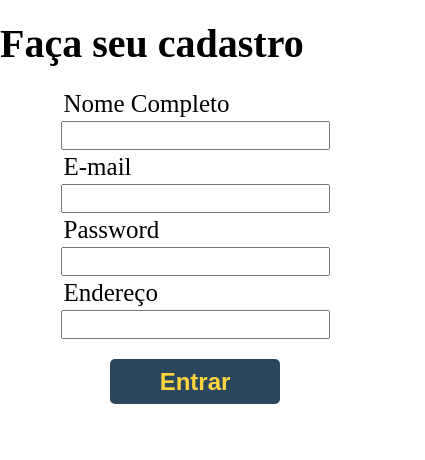
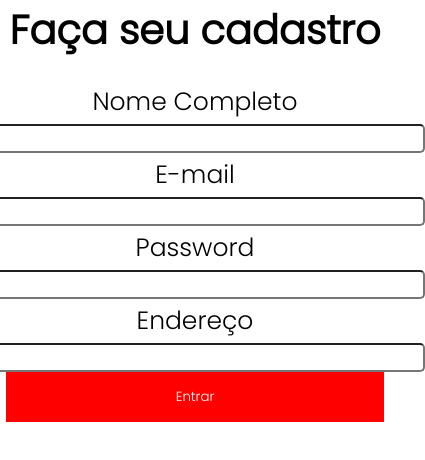
Before and after one commit to mariananogueirab/hacka-ifood-frontend, a React (Create React App) app: page /user in a window 390 px wide. Shown: the top 460 px of the page, 425 px wide, since content can reach past the window. Built offline with nearby package versions, Linux system fonts and the light colour scheme.

Commit message:
css login and restrictions pages

```diff
--- a/public/index.html
+++ b/public/index.html
@@ -24,6 +24,9 @@
       work correctly both with client-side routing and a non-root public URL.
       Learn how to configure a non-root public URL by running `npm run build`.
     -->
+    <link rel="preconnect" href="https://fonts.googleapis.com/%22%3E">
+    <link rel="preconnect" href="https://fonts.gstatic.com/" crossorigin>
+    <link href="https://fonts.googleapis.com/css2?family=Poppins:wght@300&display=swap" rel="stylesheet">
     <title>React App</title>
   </head>
   <body>
--- a/src/components/Login.jsx
+++ b/src/components/Login.jsx
@@ -35,8 +35,9 @@ function Login() {
     <div className="div-login">
       <h1>Login</h1>
       <form onSubmit={handleLogin} className="form">
+        <div className="div-input">
           <Input
-          label="E-mail"
+            label="Email"
             className="input"
             type="email"
             testid="email-input"
@@ -55,17 +56,22 @@ function Login() {
               setLogin({ ...login, password: target.value });
             }}
           />
-        <Button
-          className="button-login"
-          testid="login-submit-btn"
-          label="Entrar"
-        />
+        </div>
+        <div className="button-div-register">
           <Button
             className="button-register"
             testid="register-btn"
             label="Fazer Cadastro"
             onClick={() => history.push('/register')}
           />
+        </div>
+        <div className="button-div">
+          <Button
+            className="button-login"
+            testid="login-submit-btn"
+            label="Entrar"
+          />
+        </div>
       </form>
     </div>
   );
--- a/src/components/Register.jsx
+++ b/src/components/Register.jsx
@@ -35,9 +35,8 @@ function Register() {
     }
   };
 
-
   return (
-    <div className="div-register">
+    <div className="div-login">
       <h1>Faça seu cadastro</h1>
       <form onSubmit={handleRegister} className="form">
         <Input
@@ -80,11 +79,13 @@ function Register() {
             setRegister({ ...register, address: target.value });
           }}
         />
-        <Button
-          className="button-login-register"
-          testid="register-submit-btn"
-          label="Entrar"
-        />
+        <div className="button-div">
+          <Button
+            className="button-login"
+            testid="register-submit-btn"
+            label="Entrar"
+          />
+        </div>
       </form>
     </div>
   );
--- a/src/pages/RecipeDetails.jsx
+++ b/src/pages/RecipeDetails.jsx
@@ -1,3 +1,4 @@
+/* eslint-disable no-console */
 import React, { useEffect, useState } from 'react';
 import { useParams } from 'react-router-dom';
 import api from '../api';
--- a/src/pages/Recipes.jsx
+++ b/src/pages/Recipes.jsx
@@ -1,3 +1,4 @@
+/* eslint-disable no-console */
 import React, { useEffect, useState } from 'react';
 import { Link } from 'react-router-dom';
 import api from '../api';
--- a/src/pages/Restrictions.jsx
+++ b/src/pages/Restrictions.jsx
@@ -6,7 +6,7 @@ import { useHistory } from 'react-router-dom';
 import Button from '../components/Button';
 import api from '../api';
 // import IFoodContext from '../context/IFoodContext';
-// import '../styles/restrictions.css';
+import '../styles/restrictions.css';
 
 function Restrictions() {
   const [restrictions, setRestrictions] = useState([]);
@@ -37,7 +37,7 @@ function Restrictions() {
   };
 
   return (
-    <div>
+    <div className="form">
       <form onSubmit={handleRestrictions}>
         <h2>Queremos melhorar as nossas sugestões para você!</h2>
         <h4>Você tem alergia a algum desses elementos?</h4>
@@ -60,7 +60,7 @@ function Restrictions() {
             label="Adicionar outras alergias"
           />
         </div>
-        <div className="btn-continue">
+        <div className="btn-div">
           <Button
             className="continue-btn"
             testid="btn-continue"
--- a/src/styles/home.css
+++ b/src/styles/home.css
@@ -1,13 +1,66 @@
 * {
   margin: 0;
   padding: 0;
+  font-family: 'Poppins', sans-serif;
 }
 
+@media screen and (max-width: 411px) {
   .div-home {
-  background-color: #2b475e;
     display: flex;
     flex-direction: column;
     align-items: center;
     height: 100vh;
     width: 100vw;
   }
+
+  .div-login {
+    display: flex;
+    flex-direction: column;
+    align-content: center;
+    text-align: center;
+    padding: 0;
+  }
+
+  .div-login h1 {
+    font-size: 40px;
+    padding-top: 0;
+  }
+
+  .div-input {
+    padding-top: 20px;
+    padding-bottom: 15px;
+  }
+
+  .form input {
+    border-radius: 5px;
+    font-size: 20px;
+    padding: 0 35px;
+  }
+
+  .button-register {
+    border: none;
+    font-size: 13px;
+  }
+
+  .button-div-register {
+    display: flex;
+    justify-content: flex-end;
+    padding: 10px;
+    padding-bottom: 280px;
+  }
+
+  .button-div {
+    display: flex;
+    flex-direction: row;
+    justify-content: center;
+    padding: 15px 170px;
+    background-color: red;
+  }
+
+  .button-login {
+    background-color: red;
+    border: none;
+    color: white;
+    font-weight: 500;
+  }
+}
--- a/src/styles/restrictions.css
+++ b/src/styles/restrictions.css
@@ -1,8 +1,78 @@
-.checkbox {
-  display: inline-flex;
-  align-items: center;
+* {
+  margin: 0;
+  padding: 0;
+  font-family: 'Poppins', sans-serif;
 }
 
-.checkbox-input {
-  display: none;
+@media screen and (max-width: 411px) {
+  .form {
+    display: flex;
+    flex-direction: column;
+    font-family: 'Poppins', sans-serif;
+  }
+
+  .form h2 {
+    display: flex;
+    justify-content: center;
+    padding-top: 50px;
+    text-align: center;
+  }
+
+  .form h4 {
+    font-size: 14px;;
+    display: flex;
+    justify-content: center;
+    padding: 30px;
+    padding-top: 50px;
+    padding-bottom: 50px;
+  }
+
+  .checkbox {
+    display: flex;
+    justify-content: space-evenly;
+    padding-bottom: 50px;
+  }
+
+  .checkbox checked {
+    display: flex;
+    justify-content: space-evenly;
+    padding-bottom: 50px;
+    color: red;
+  }
+
+  .restriction-btn {
+    border-radius: 15px;
+    font-family: 'Poppins', sans-serif;
+    padding: 5px 10px;
+  }
+
+  .mais-restricoes-btn {
+    display: flex;
+    justify-content: flex-end;
+    padding: 10px;
+    padding-bottom: 430px;
+  }
+
+  .restricoes-btn {
+    font-family: 'Poppins', sans-serif;
+    padding: 5px;
+    border: none;
+  }
+
+  .btn-div {
+    display: flex;
+    flex-direction: row;
+    justify-content: center;
+    padding: 15px;
+    font-family: 'Poppins', sans-serif;
+    background-color: red;
+  }
+
+  .continue-btn {
+    font-family: 'Poppins', sans-serif;
+    background-color: red;
+    border: none;
+    color: white;
+    font-weight: 500;
+  }
 }
```
Also changed, not shown: src/pages/Home.jsx (+2 -2 lines). Lines whose indentation alone changed are shown as unchanged.
